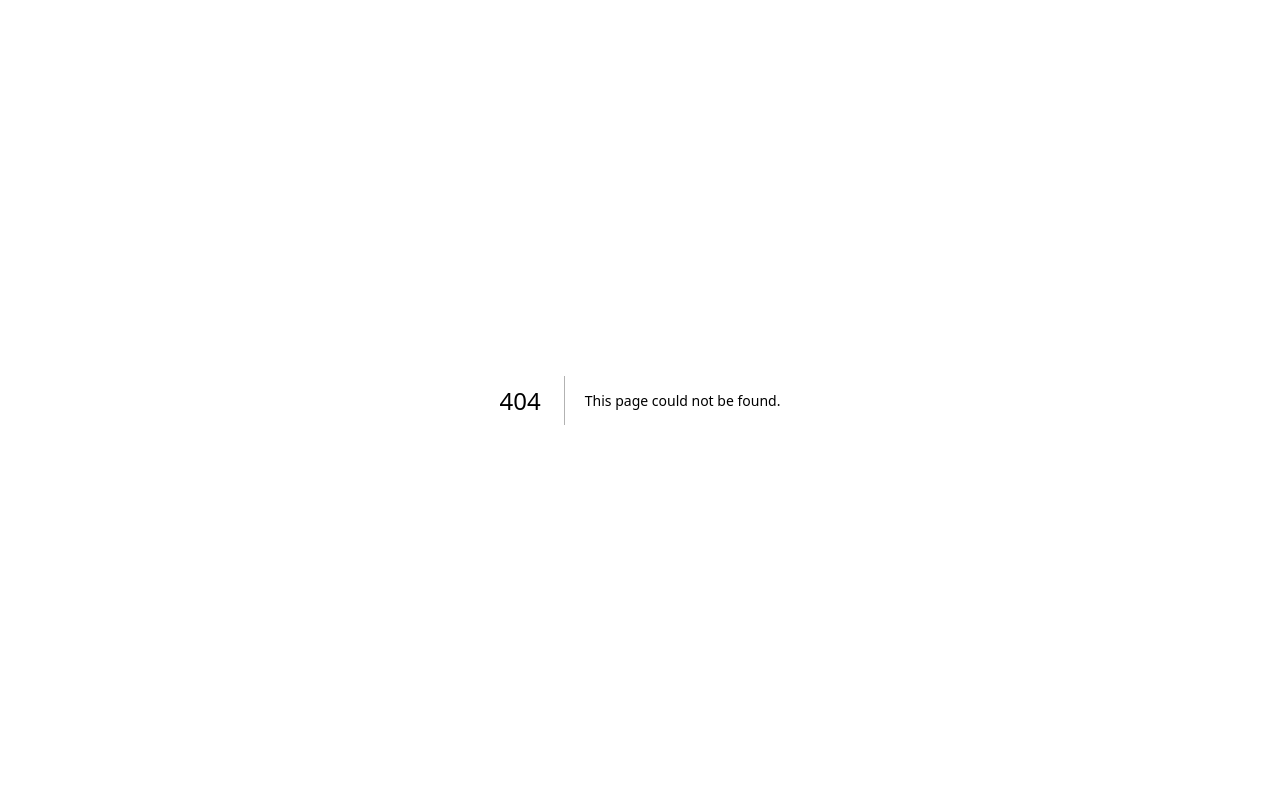
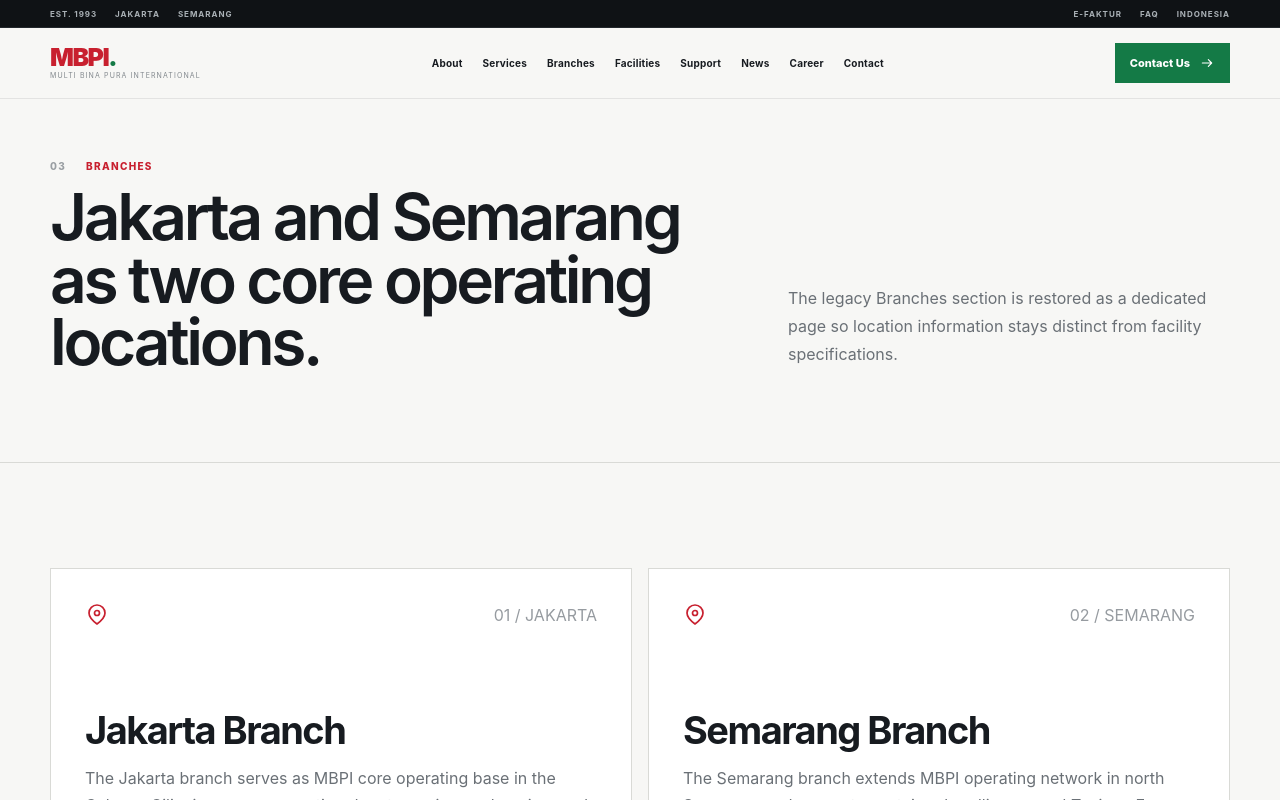
Before and after one commit to nabillazachra/mbpi-revamp, a Next.js app: page /branches in a window 1280 px wide. Before the commit this address had no page. Shown: the top 800 px of the page. Built offline with nearby package versions, Linux system fonts and the light colour scheme.

Commit message:
route: add branches page

```diff
--- /dev/null
+++ b/app/branches/page.js
@@ -0,0 +1,3 @@
+import BranchesPage from '../../components/BranchesPage';
+export const metadata={title:'Branches'};
+export default function Page(){return <BranchesPage lang="en"/>}
```
